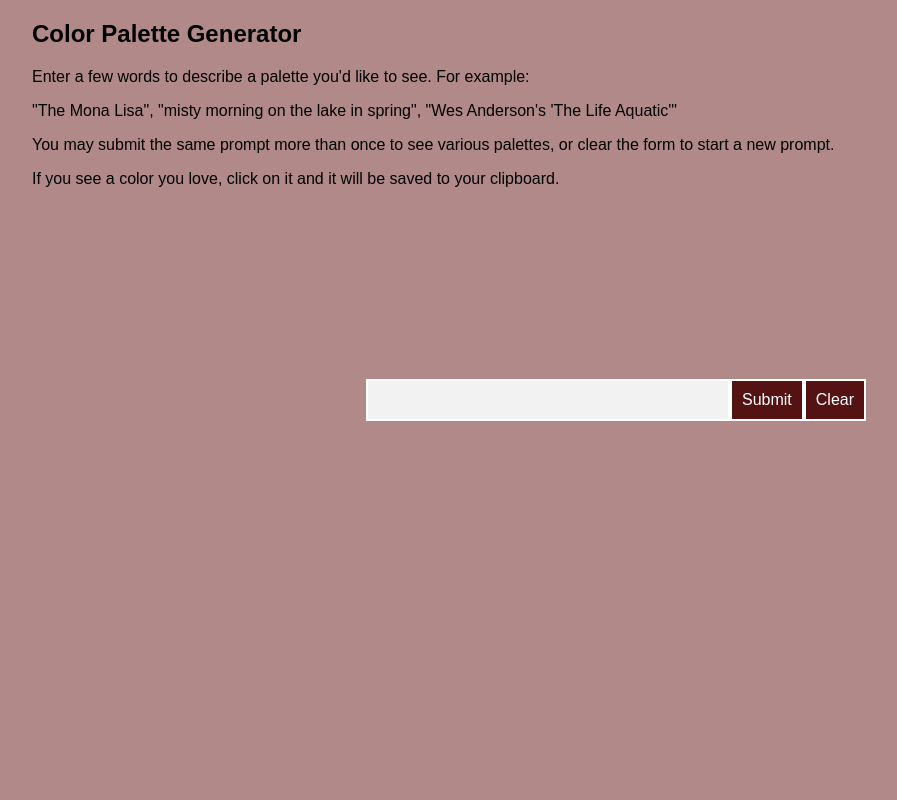
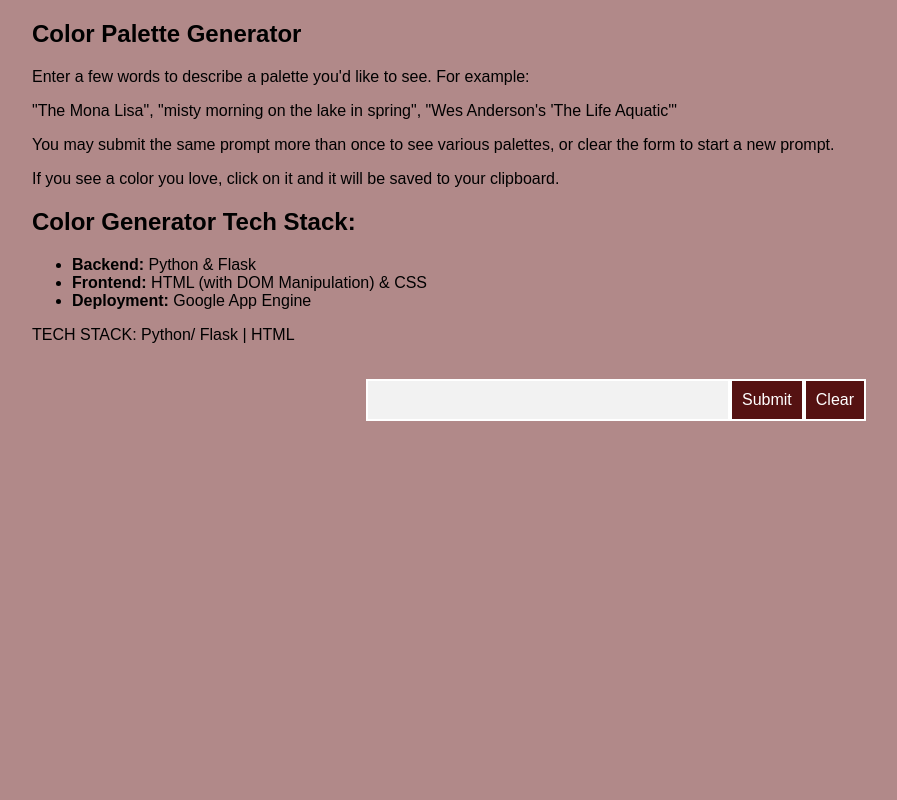
Before and after one commit to CodingHobo/color-palette-generator, a Flask app: page / in a window 1280 px wide. Shown: the whole page, without its empty margins (24-921 px from the left). Run offline with Flask 3, Linux system fonts and the light colour scheme; parts of the project's set-up code (start-up, migrations or seed data) failed here and were passed over; some web fonts are replaced.

Commit message:
add tech stack, add docs to app.js

```diff
--- a/app.py
+++ b/app.py
@@ -66,10 +66,10 @@ def palette_prompt():
 @app.route("/")
 def index():
     """
-    Render the main index.html page.
+    Flask route to handle the root path request and render the main index.html page.
 
     Returns:
-        render_template: The rendered HTML template.
+        render_template: The rendered HTML template for the main page.
     """
     return render_template("index.html")
 
--- a/static/app.js
+++ b/static/app.js
@@ -123,11 +123,18 @@ clearBtn.addEventListener("click", function() {
   const container = document.querySelector(".container");
   container.innerHTML = `
     <div class="header-section">
-      <h2>Color Palette Generator</h2>
-      <p>Enter a few words to describe a palette you'd like to see. For example:</p>
-      <p>"The Mona Lisa", "misty morning on the lake in spring", "Wes Anderson's 'The Life Aquatic'"</p>
-      <p>You may submit the same prompt more than once to see various palettes, or clear the form to start a new prompt.</p>
-      <p>If you see a color you love, click on it and it will be saved to your clipboard.</p>
+    <h2>Color Palette Generator</h2>
+    <p>Enter a few words to describe a palette you'd like to see. For example:</p>
+    <p>"The Mona Lisa", "misty morning on the lake in spring", "Wes Anderson's 'The Life Aquatic'"</p>
+    <p>You may submit the same prompt more than once to see various palettes, or clear the form to start a new prompt.</p>
+    <p>If you see a color you love, click on it and it will be saved to your clipboard.</p>
+    <h2>Color Generator Tech Stack:</h2>
+    <ul>
+        <li><strong>Backend:</strong> Python &amp; Flask</li>
+        <li><strong>Frontend:</strong> HTML (with DOM Manipulation) &amp; CSS</li>
+        <li><strong>Deployment:</strong> Google App Engine</li>
+    </ul>
+    <p>TECH STACK: Python/ Flask | HTML</p>
     </div>
   `;
 });
--- a/templates/index.html
+++ b/templates/index.html
@@ -19,6 +19,13 @@
             <p>"The Mona Lisa", "misty morning on the lake in spring", "Wes Anderson's 'The Life Aquatic'"</p>
             <p>You may submit the same prompt more than once to see various palettes, or clear the form to start a new prompt.</p>
             <p>If you see a color you love, click on it and it will be saved to your clipboard.</p>
+            <h2>Color Generator Tech Stack:</h2>
+            <ul>
+                <li><strong>Backend:</strong> Python &amp; Flask</li>
+                <li><strong>Frontend:</strong> HTML (with DOM Manipulation) &amp; CSS</li>
+                <li><strong>Deployment:</strong> Google App Engine</li>
+            </ul>
+            <p>TECH STACK: Python/ Flask | HTML</p>
         </div>
         <div class="colors-section"></div> <!-- This is where color divs will be appended -->
     </div>
```
